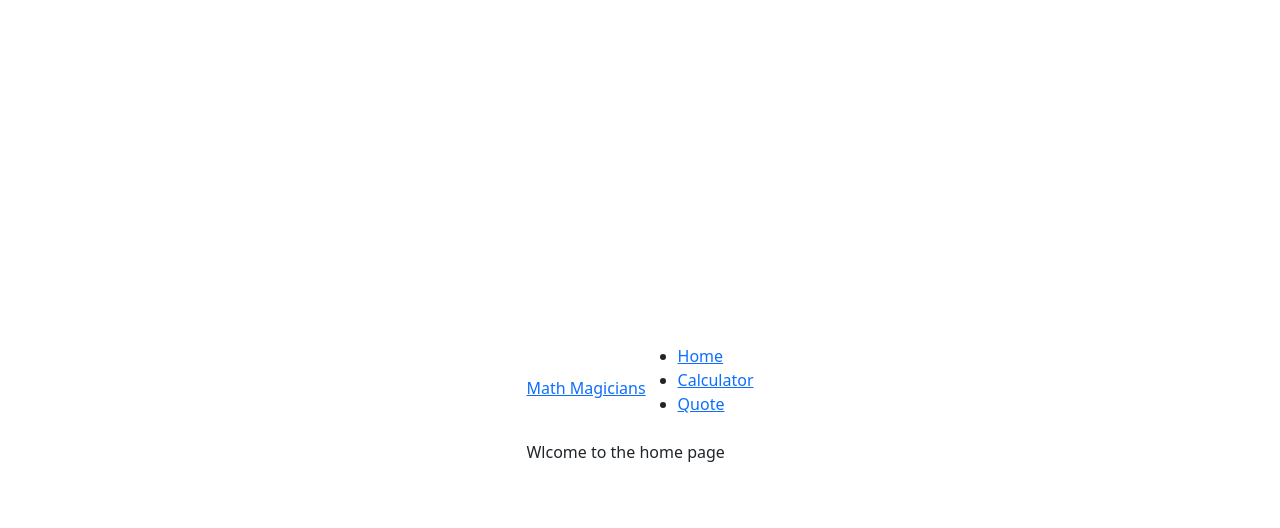
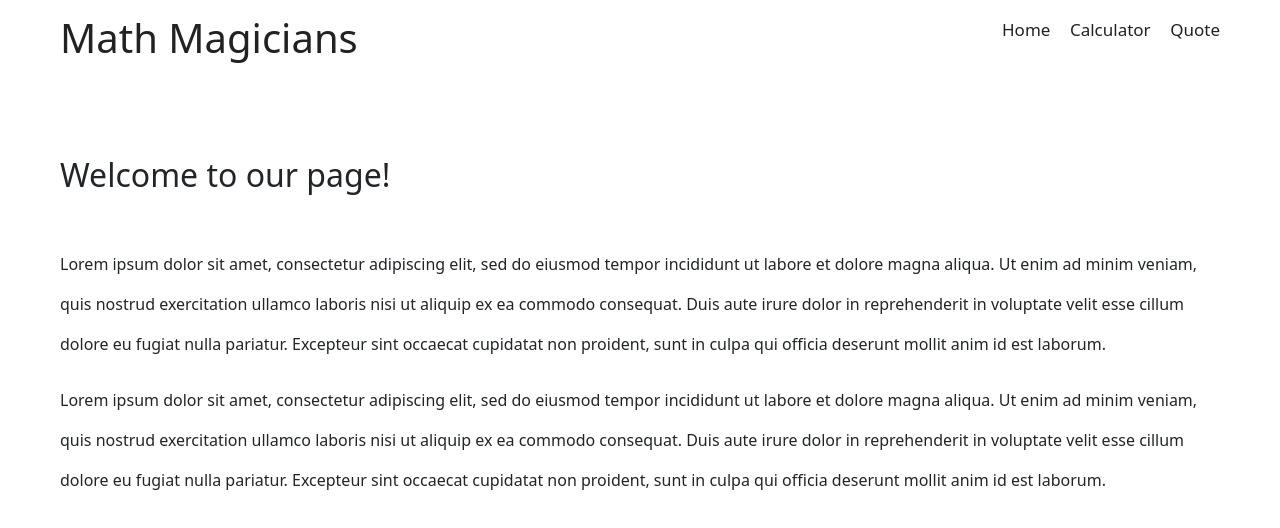
Before and after one commit to enkog/Math-Magicians, a React (Create React App) app: page / in a window 1280 px wide. Shown: the top 528 px of the page. Built offline with nearby package versions, Linux system fonts and the light colour scheme.

Commit message:
Layout navbar and add content to the home page

```diff
--- /dev/null
+++ b/src/components/UI/Navbar.css
@@ -0,0 +1,11 @@
+.navbar ul {
+    display: flex;
+    justify-content: space-between;
+    margin-left: auto;
+    width: 250px;
+    font-size: 17px;
+  }
+
+  .nav-brand {
+    font-size: 40px;
+  }
--- a/src/components/UI/Navbar.js
+++ b/src/components/UI/Navbar.js
@@ -1,5 +1,6 @@
 import React from 'react';
 import { NavLink } from 'react-router-dom';
+import './Navbar.css';
 
 const Navbar = () => (
   <nav className="navbar">
--- a/src/index.css
+++ b/src/index.css
@@ -9,10 +9,16 @@ html {
 }
 
 body {
-  display: flex;
-  justify-content: center;
-  align-items: center;
   min-height: 100vh;
-  margin: 0;
+  margin: 0 60px;
   background: #fff;
 }
+
+ul {
+  list-style: none;
+}
+
+a {
+  text-decoration: none;
+  color: #222;
+}
--- /dev/null
+++ b/src/pages/Home.css
@@ -0,0 +1,9 @@
+.home-page h2 {
+    margin-top: 80px;
+  }
+
+  .welcome-msg {
+    margin-top: 50px;
+    line-height: 2.5rem;
+    height: 100%;
+  }
--- a/src/pages/Home.js
+++ b/src/pages/Home.js
@@ -1,8 +1,31 @@
 import React from 'react';
+import './Home.css';
 
 const Home = () => (
-  <div>
-    Wlcome to the home page
+  <div className="home-page">
+    <h2>Welcome to our page!</h2>
+    <div className="welcome-msg">
+      <p>
+        Lorem ipsum dolor sit amet, consectetur adipiscing elit,
+        sed do eiusmod tempor incididunt ut labore et dolore magna
+        aliqua. Ut enim ad minim veniam, quis nostrud exercitation
+        ullamco laboris nisi ut aliquip ex ea commodo consequat.
+        Duis aute irure dolor in reprehenderit in voluptate velit
+        esse cillum dolore eu fugiat nulla pariatur. Excepteur sint
+        occaecat cupidatat non proident, sunt in culpa qui officia
+        deserunt mollit anim id est laborum.
+      </p>
+      <p>
+        Lorem ipsum dolor sit amet, consectetur adipiscing elit,
+        sed do eiusmod tempor incididunt ut labore et dolore magna
+        aliqua. Ut enim ad minim veniam, quis nostrud exercitation
+        ullamco laboris nisi ut aliquip ex ea commodo consequat.
+        Duis aute irure dolor in reprehenderit in voluptate velit
+        esse cillum dolore eu fugiat nulla pariatur. Excepteur sint
+        occaecat cupidatat non proident, sunt in culpa qui officia
+        deserunt mollit anim id est laborum.
+      </p>
+    </div>
   </div>
 );
 export default Home;
```
